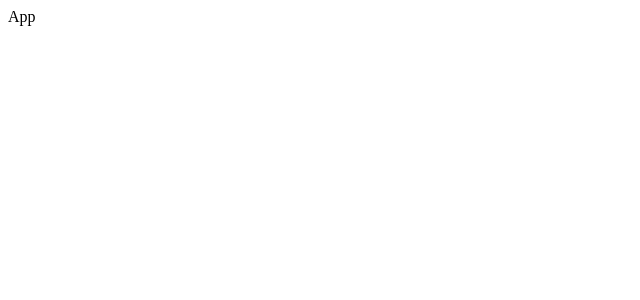
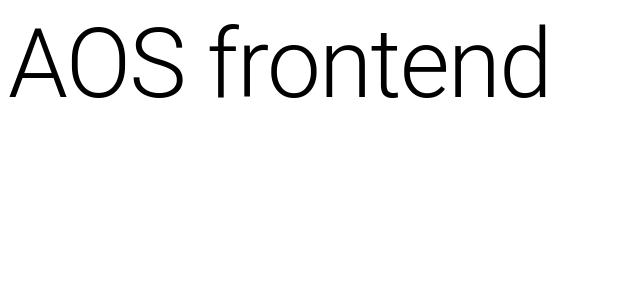
Before and after one commit to DoniyorAlimov/aos-frontend, a React (Vite) app: page / in a window 1280 px wide. Shown: the top 300 px of the page, without its empty margins (0-640 px from the left). Built offline with nearby package versions, Linux system fonts and the light colour scheme.

Commit message:
Installing material ui

```diff
--- a/package.json
+++ b/package.json
@@ -10,6 +10,9 @@
     "preview": "vite preview"
   },
   "dependencies": {
+    "@emotion/react": "^11.11.1",
+    "@emotion/styled": "^11.11.0",
+    "@mui/material": "^5.13.6",
     "react": "^18.2.0",
     "react-dom": "^18.2.0"
   },
--- a/src/App.tsx
+++ b/src/App.tsx
@@ -1,5 +1,7 @@
+import { Typography } from "@mui/material";
+
 const App = () => {
-  return <div>App</div>;
+  return <Typography variant="h1">AOS frontend</Typography>;
 };
 
 export default App;
```
Also changed, not shown: 1 other file (tests, documents, lock files or other folders).
